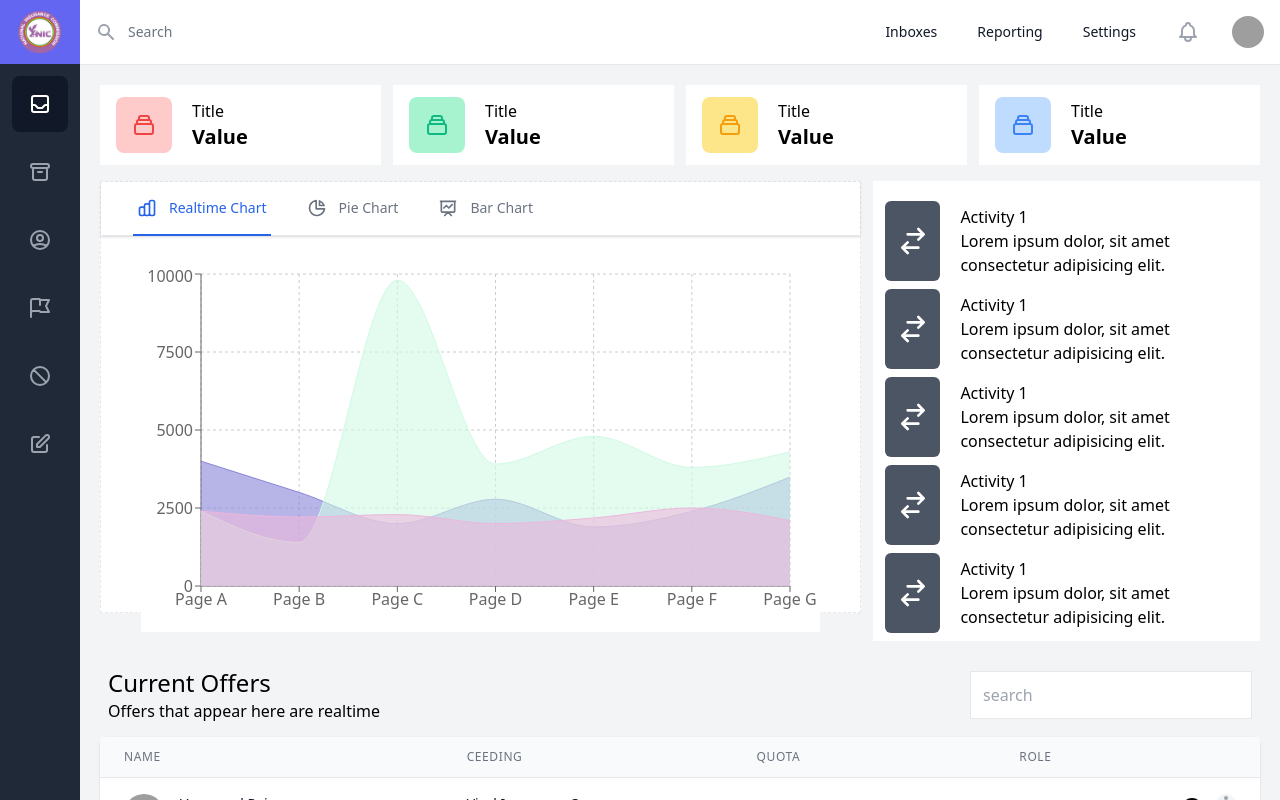
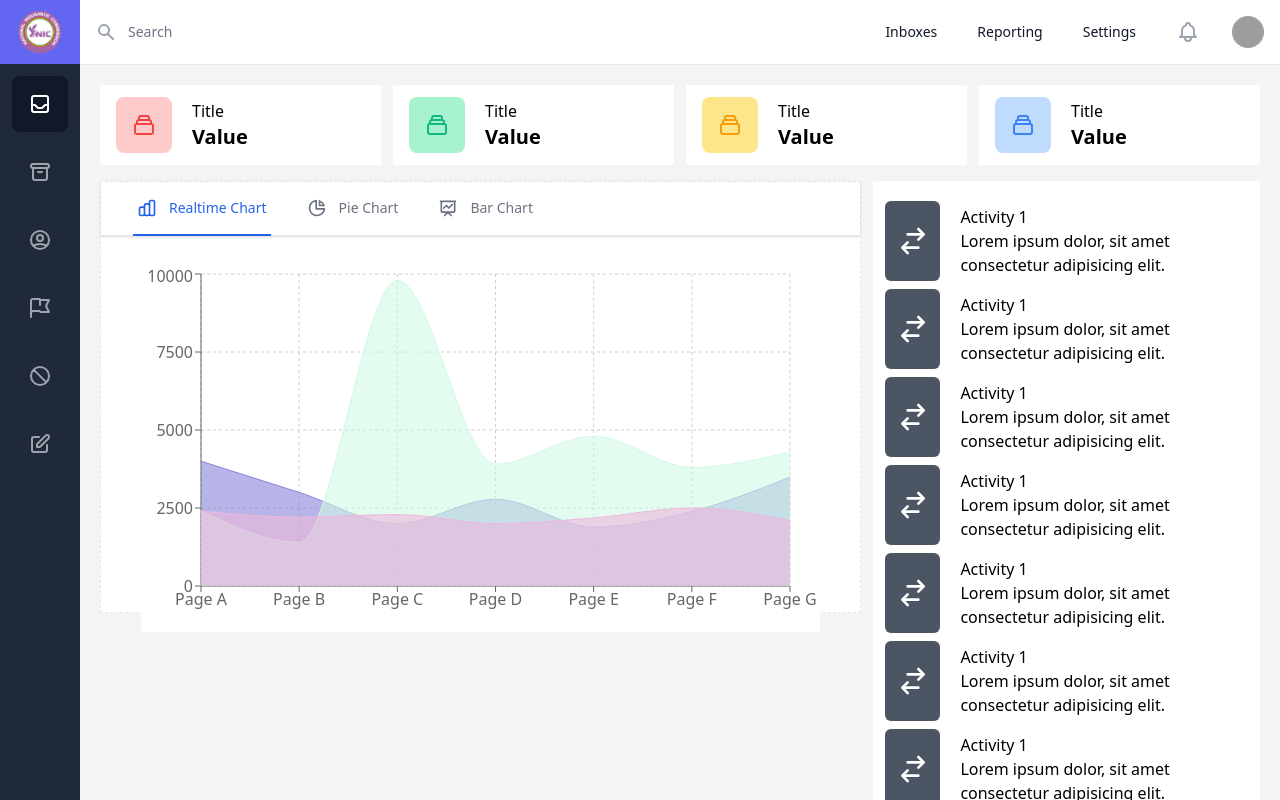
Before and after one commit to Khoby-790/template-nic, a React (Create React App) app: page / in a window 1280 px wide. Built offline with nearby package versions, Linux system fonts and the light colour scheme; grey boxes are pictures that could not be loaded.

Commit message:
--- Auto-Git Commit ---

```diff
--- a/src/pages/Dashboard/Dashboard.tsx
+++ b/src/pages/Dashboard/Dashboard.tsx
@@ -67,7 +67,12 @@ const Dashboard = (props: Props) => {
                     <GraphTabs data={data} />
                 </div>
                 <div className="w-1/3">
-                    <div className="bg-white px-3 pt-3 h-full">
+                    <div className="bg-white px-3 pt-3 h-full overflow-y-scroll">
+                        <Activity />
+                        <Activity />
+                        <Activity />
+                        <Activity />
+                        <Activity />
                         <Activity />
                         <Activity />
                         <Activity />
```
